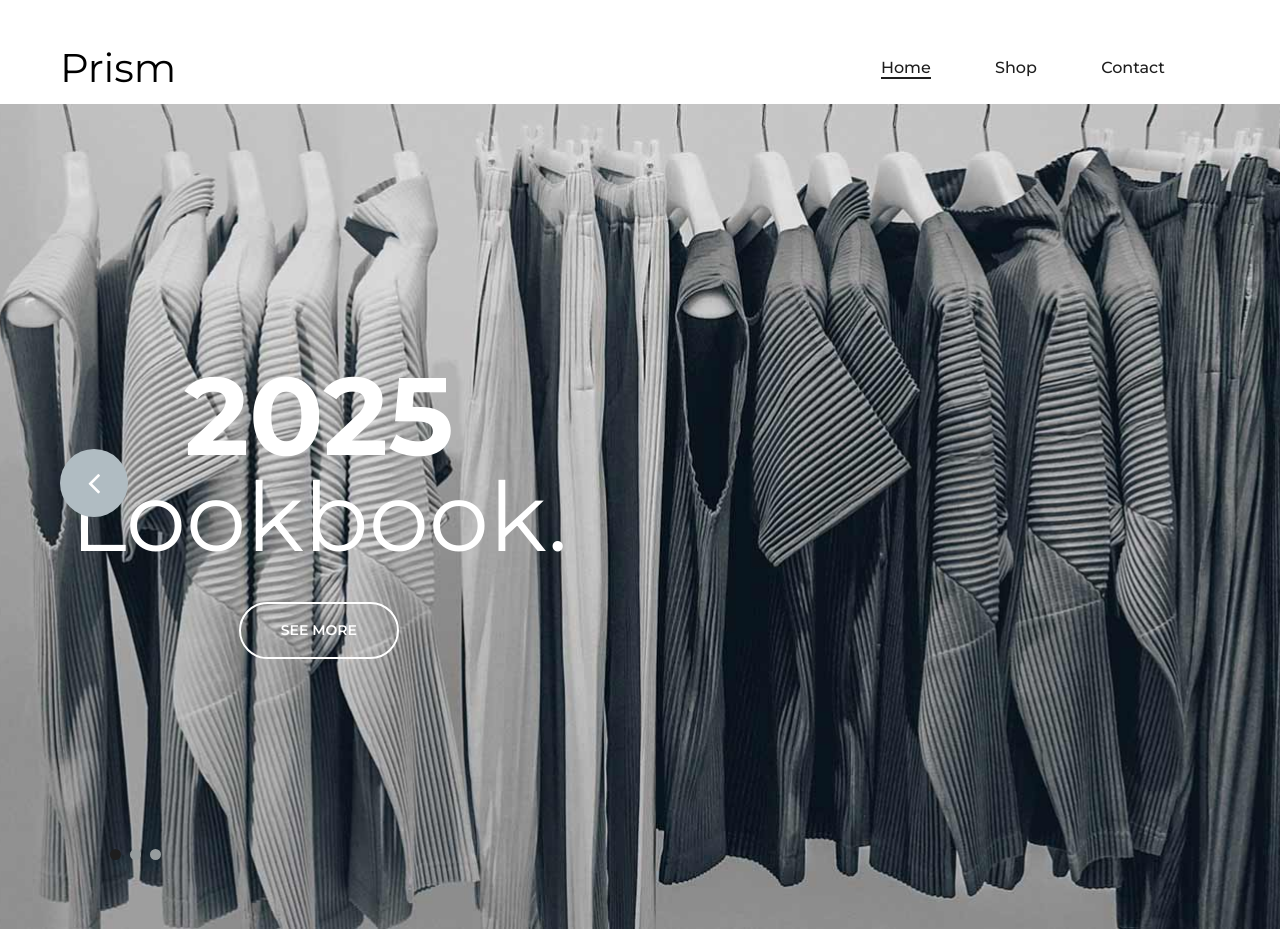
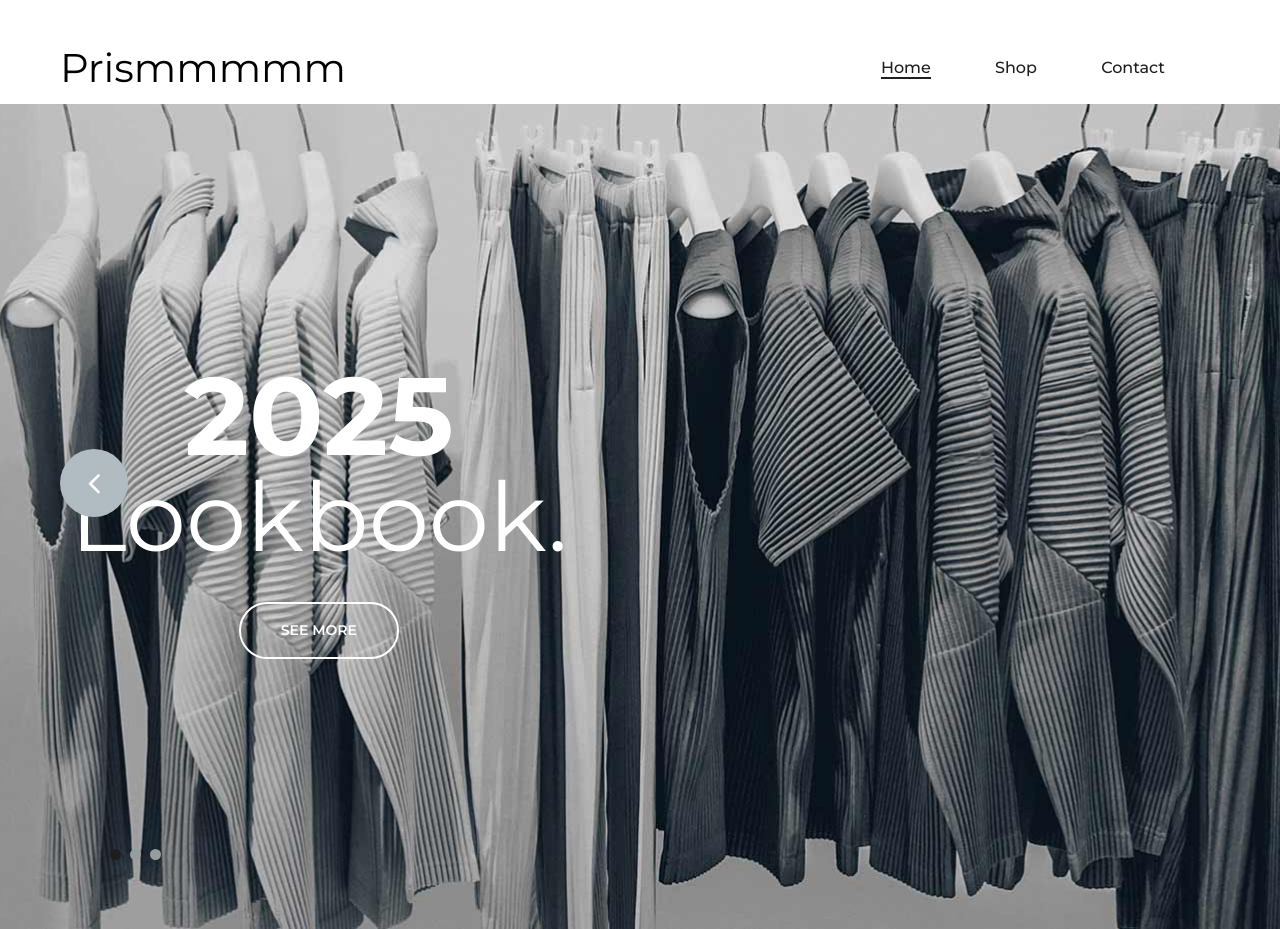
Before and after one commit to codeyy01/test-01, a plain HTML site: page index.html in a window 1280 px wide. Shown: the top 929 px of the page. Drawn offline with Linux system fonts and the light colour scheme.

Commit message:
Update index.html

```diff
--- a/index.html
+++ b/index.html
@@ -39,7 +39,7 @@
 
                 <!-- Logo -->
                 <div class="logo">
-                    <a class="logo-txt" href="./index.html">Prism</a>
+                    <a class="logo-txt" href="./index.html">Prismmmmm</a>
                 </div>
 
                 <!-- Mobile Menu Toggle (if using mobile nav) -->
```
